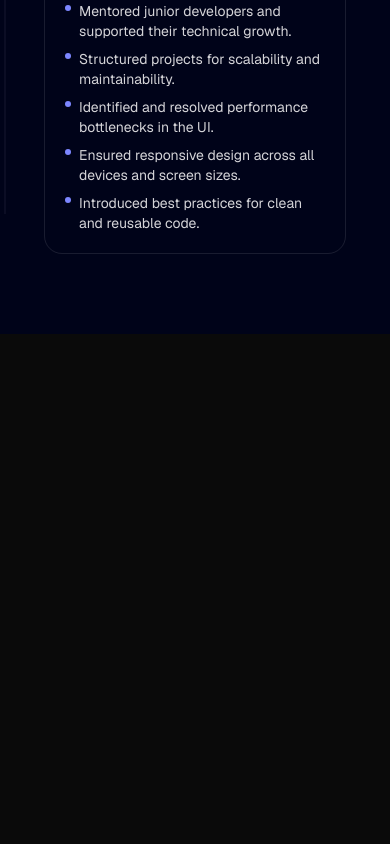
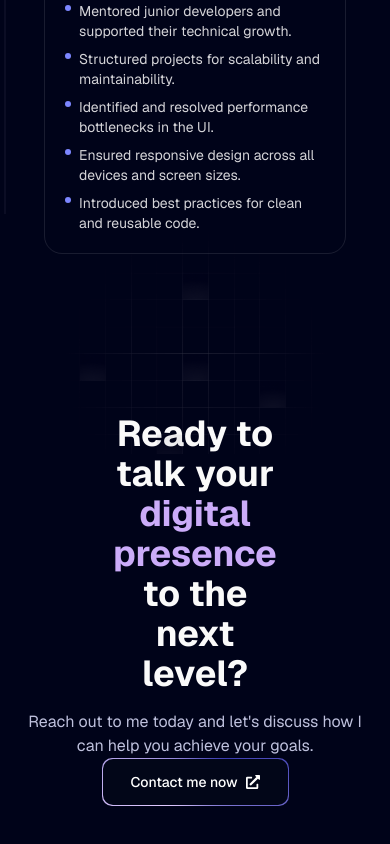
Before and after one commit to DrZiMo/portfolio, a Next.js app: page / in a window 390 px wide. Shown: the part 6969-7813 px from the top of the page. Before the commit the page ends 7303 px from the top, so only its background shows below. Built offline with nearby package versions, Linux system fonts and the light colour scheme.

Commit message:
feat: add ReadyToTalk component for user engagement and integrate into Home page

```diff
--- a/app/page.tsx
+++ b/app/page.tsx
@@ -1,5 +1,6 @@
 import Grid from '@/components/Grid'
 import Hero from '@/components/Hero'
+import ReadyToTalk from '@/components/ReadyToTalk'
 import RecentProjects from '@/components/RecentProjects'
 import MarqueeTechStack from '@/components/shadcn-space/marquee/marquee-02'
 import Testimonials from '@/components/Testimonials'
@@ -18,6 +19,12 @@ export default function Home() {
         <RecentProjects />
         <Testimonials />
         <WorkExperience />
+        <div className='relative w-full'>
+          <div className='w-full absolute -top-10 left-0'>
+            <img src='/pattern.png' alt='pattern' />
+          </div>
+          <ReadyToTalk />
+        </div>
       </div>
     </main>
   )
--- /dev/null
+++ b/components/ReadyToTalk.tsx
@@ -0,0 +1,30 @@
+import { FaExternalLinkAlt } from 'react-icons/fa'
+import MagicButton from './MagicButton'
+import Link from 'next/link'
+
+const ReadyToTalk = () => {
+  return (
+    <div className='pb-20 pt-40'>
+      <div className='font-bold text-4xl md:text-5xl text-center w-[50%] mx-auto'>
+        Ready to talk your <span className='text-purple'>digital presence</span>{' '}
+        to the next level?
+      </div>
+      <div className='text-center mt-4 text-white-100'>
+        Reach out to me today and let&apos;s discuss how I can help you achieve
+        your goals.
+      </div>
+
+      <div className='flex justify-center items-center'>
+        <Link href={''} className='w-fit h-fit p-0'>
+          <MagicButton
+            title='Contact me now'
+            icon={<FaExternalLinkAlt />}
+            position='right'
+          />
+        </Link>
+      </div>
+    </div>
+  )
+}
+
+export default ReadyToTalk
--- a/components/WorkExperience.tsx
+++ b/components/WorkExperience.tsx
@@ -6,7 +6,7 @@ import { GlowingEffect } from './ui/glowing-effect'
 
 const WorkExperience = () => {
   return (
-    <section id='experience' className='py-20'>
+    <section id='experience' className='pt-20'>
       <Heading text={'Here are'} subText={'my work experience'} />
 
       <TracingBeam className='px-6 h-full mt-10'>
```
